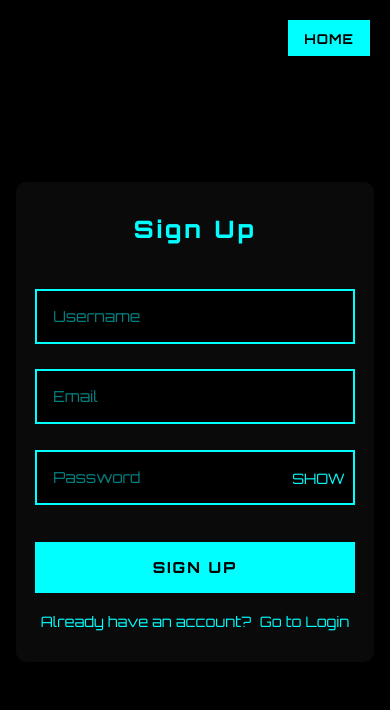
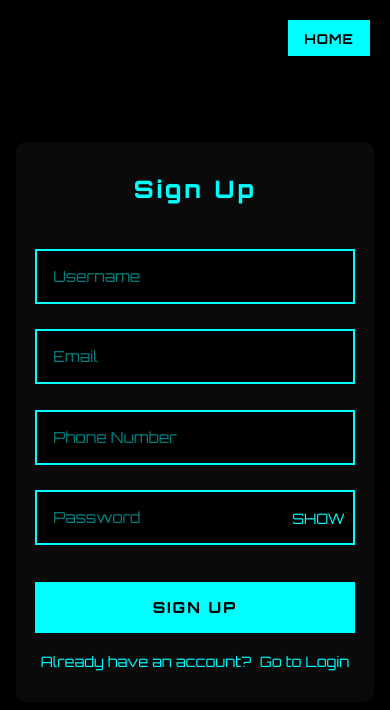
Before and after one commit to alanreji2004/pacelab, a React (Vite) app in the folder frontend/: page /signup in a window 390 px wide. Shown: the top 710 px of the page. Built offline with nearby package versions, Linux system fonts and the light colour scheme; no server answers.

Commit message:
phone number

```diff
--- a/frontend/src/Signup/Signup.jsx
+++ b/frontend/src/Signup/Signup.jsx
@@ -14,6 +14,8 @@ export default function Signup() {
   const [success, setSuccess] = useState("")
   const [loading, setLoading] = useState(false)
   const navigate = useNavigate()
+  const [phone, setPhone] = useState("")
+
 
   const handleSignup = async (e) => {
     e.preventDefault()
@@ -27,6 +29,7 @@ export default function Signup() {
       await setDoc(doc(db, "users", user.uid), {
         username,
         email,
+        phone,
         score: 0,
         solvedChallenges: [],
         createdAt: new Date()
@@ -67,6 +70,13 @@ export default function Signup() {
           className={styles.input}
           required
         />
+        <input type="tel"
+         placeholder="Phone Number"
+         value={phone}
+         onChange={(e) => setPhone(e.target.value)}
+         className={styles.input}
+         required
+       />
         <div className={styles.passwordWrapper}>
           <input
             type={showPassword ? "text" : "password"}
--- a/frontend/src/ViewIndividual/ViewIndividual.jsx
+++ b/frontend/src/ViewIndividual/ViewIndividual.jsx
@@ -54,6 +54,7 @@ export default function ViewIndividual() {
                 <th>Rank</th>
                 <th>Username</th>
                 <th>Email</th>
+                <th>Phone</th>
                 <th>Challenge</th>
                 <th>Score</th>
                 <th>Total Score</th>
@@ -66,6 +67,7 @@ export default function ViewIndividual() {
                     <td rowSpan={u.solved.length || 1}>{u.rank}</td>
                     <td rowSpan={u.solved.length || 1}>{u.username || "Unnamed"}</td>
                     <td rowSpan={u.solved.length || 1}>{u.email}</td>
+                    <td rowSpan={u.solved.length || 1}>{u.phone || "-"}</td>
                     {u.solved.length > 0 ? (
                       <>
                         <td>{u.solved[0].name}</td>
```
